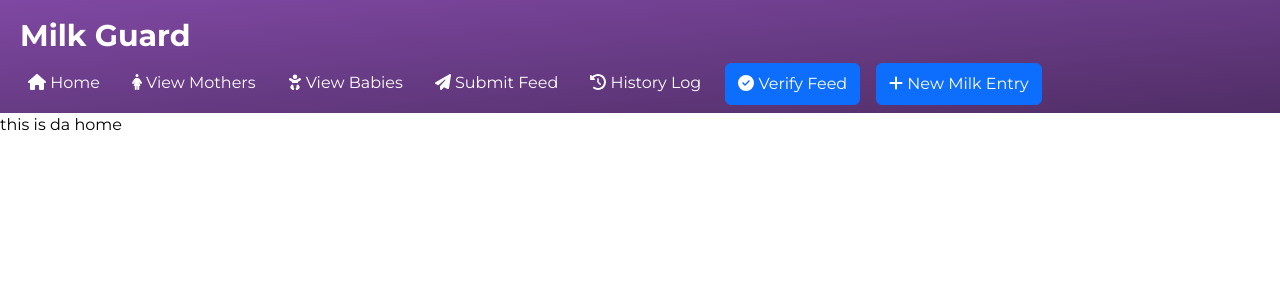
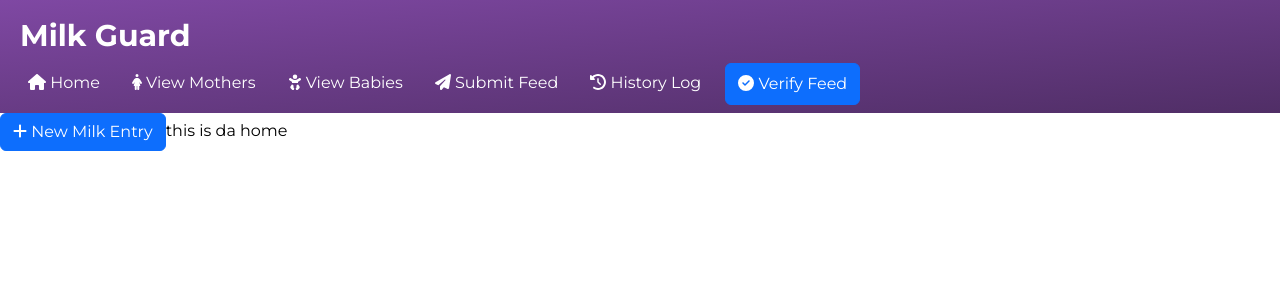
Before and after one commit to meeistom/capstone-project-2024-t3-3900h15bcatdevs, a React (Create React App) app in the folder frontend/: page / in a window 1280 px wide. Shown: the top 300 px of the page. Built offline with nearby package versions, Linux system fonts and the light colour scheme.

Commit message:
moved add milk btn to home page

```diff
--- a/frontend/src/Components/Modal.jsx
+++ b/frontend/src/Components/Modal.jsx
@@ -3,6 +3,8 @@ import "../index.css";
 import scanner from "../Assets/scanner.png";
 import { FontAwesomeIcon } from "@fortawesome/react-fontawesome";
 import { faXmark } from "@fortawesome/free-solid-svg-icons";
+
+export { Modal };
 
 function Modal({ closeModal }) {
   return (
@@ -28,5 +30,3 @@ function Modal({ closeModal }) {
       </div>
     </>
   )};
-
-export default Modal
--- a/frontend/src/Components/Navibar.jsx
+++ b/frontend/src/Components/Navibar.jsx
@@ -1,4 +1,4 @@
-import React, { useState } from "react";
+import React from "react";
 import { useNavigate } from "react-router-dom";
 
 import Container from "react-bootstrap/Container";
@@ -14,16 +14,13 @@ import { faBaby } from "@fortawesome/free-solid-svg-icons";
 import { faPaperPlane } from "@fortawesome/free-solid-svg-icons";
 import { faClockRotateLeft } from "@fortawesome/free-solid-svg-icons";
 import { faCircleCheck } from "@fortawesome/free-solid-svg-icons";
-import { faPlus } from "@fortawesome/free-solid-svg-icons"
 
 import "../index.css";
-import Modal from "./Modal";
 
 export { Navibar };
 
 function Navibar() {
   const navigate = useNavigate();
-  const [openModal, setOpenModal] = useState(false);
 
   const goToHome = () => {
     navigate("/");
@@ -73,13 +70,9 @@ function Navibar() {
             <Button onClick={goToVerify}>
               <FontAwesomeIcon icon={faCircleCheck} /> Verify Feed
             </Button>
-            <Button onClick={() => setOpenModal(true)}>
-              <FontAwesomeIcon icon={faPlus} /> New Milk Entry
-            </Button>
           </Nav>
         </Container>
       </Navbar>
-      {openModal && <Modal closeModal={setOpenModal}/>}
     </>
   );
 }
--- a/frontend/src/Pages/Home.jsx
+++ b/frontend/src/Pages/Home.jsx
@@ -1,14 +1,24 @@
-import React from "react";
+import React, { useState } from "react";
+import Button from "react-bootstrap/Button";
 import "bootstrap/dist/css/bootstrap.min.css";
+import { FontAwesomeIcon } from "@fortawesome/react-fontawesome";
 import { Navibar } from "../Components/Navibar";
+import { Modal } from "../Components/Modal";
+import { faPlus } from "@fortawesome/free-solid-svg-icons"
+import "../index.css";
 
 export { Home };
 
 function Home() {
+  const [openModal, setOpenModal] = useState(false);
   return (
     <>
       <section id="Home">
         <Navibar />
+        <Button onClick={() => setOpenModal(true)}>
+          <FontAwesomeIcon icon={faPlus} /> New Milk Entry
+        </Button>
+        {openModal && <Modal closeModal={setOpenModal}/>}
         this is da home
       </section>
     </>
```
